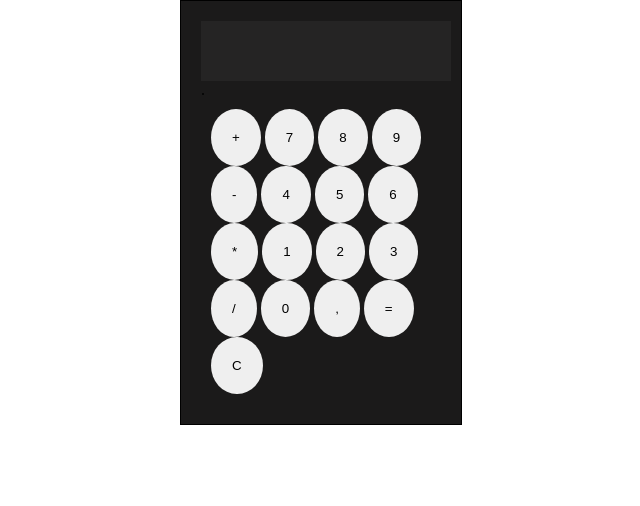
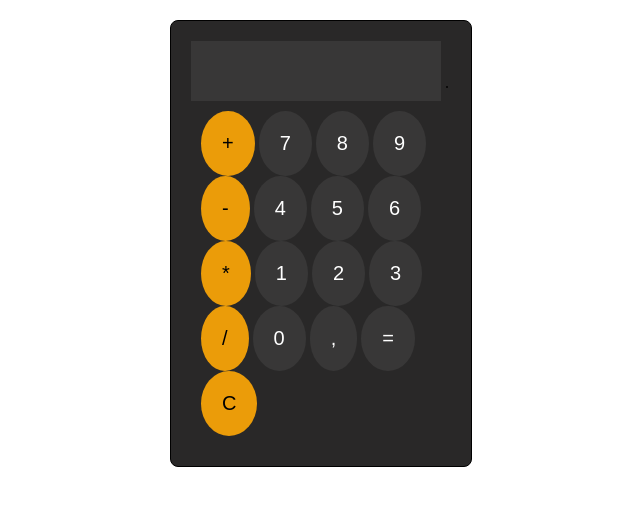
Before and after one commit to bahasalah255/Calcule-js, a plain HTML site: page index.html in a window 1280 px wide. Shown: the whole page, without its empty margins (319-959 px from the left). Drawn offline with Linux system fonts and the light colour scheme.

Commit message:
modified css

```diff
--- a/index.html
+++ b/index.html
@@ -26,8 +26,8 @@
         <button class="numbers" onclick="appendToDisplay('3')">3</button><br>
         <button  class="button1" onclick="appendToDisplay('/')">/</button>
         <button class="numbers" onclick="appendToDisplay('0')">0</button>
-        <button onclick="appendToDisplay(',')" class="button1">,</button>
-        <button onclick="calculate()" class="button1">=</button><br>
+        <button onclick="appendToDisplay(',')" class="numbers">,</button>
+        <button onclick="calculate()" class="numbers">=</button><br>
         <button onclick="clearDisplay()" class="button1">C</button>
         </div>
     </div>
--- a/style.css
+++ b/style.css
@@ -6,13 +6,15 @@ body {
 .cc {
     display: flex;
     justify-content : center;
+    margin: 20px;
 }
 .container {
 
     border: 1px solid black;
     padding: 20px 20px;
-    width: 240px;
-    background-color: rgb(27, 26, 26);
+    width: 260px;
+    background-color: rgb(41, 40, 40);
+    border-radius: 8px;
 
 }
 .result {
@@ -21,19 +23,25 @@ body {
     width: 250px;
     font-size : 50px;
     color: white;
-    background-color: rgb(37, 36, 36);
+    background-color: rgb(56, 55, 55);
 
 }
 .numbers {
     border : 1px solid transparent;
     padding: 20px 20px;
     border-radius: 50%;
+    font-size: 20px;
+    color: white;
+    background-color:  rgb(56, 55, 55);
 }
 .button1 {
     border : 1px solid transparent;
     padding: 20px 20px;
     border-radius: 50%;
+    font-size: 20px;
+    background-color: rgb(235, 156, 9);
 }
 .buttons {
     margin: 10px;
+
 }
```
